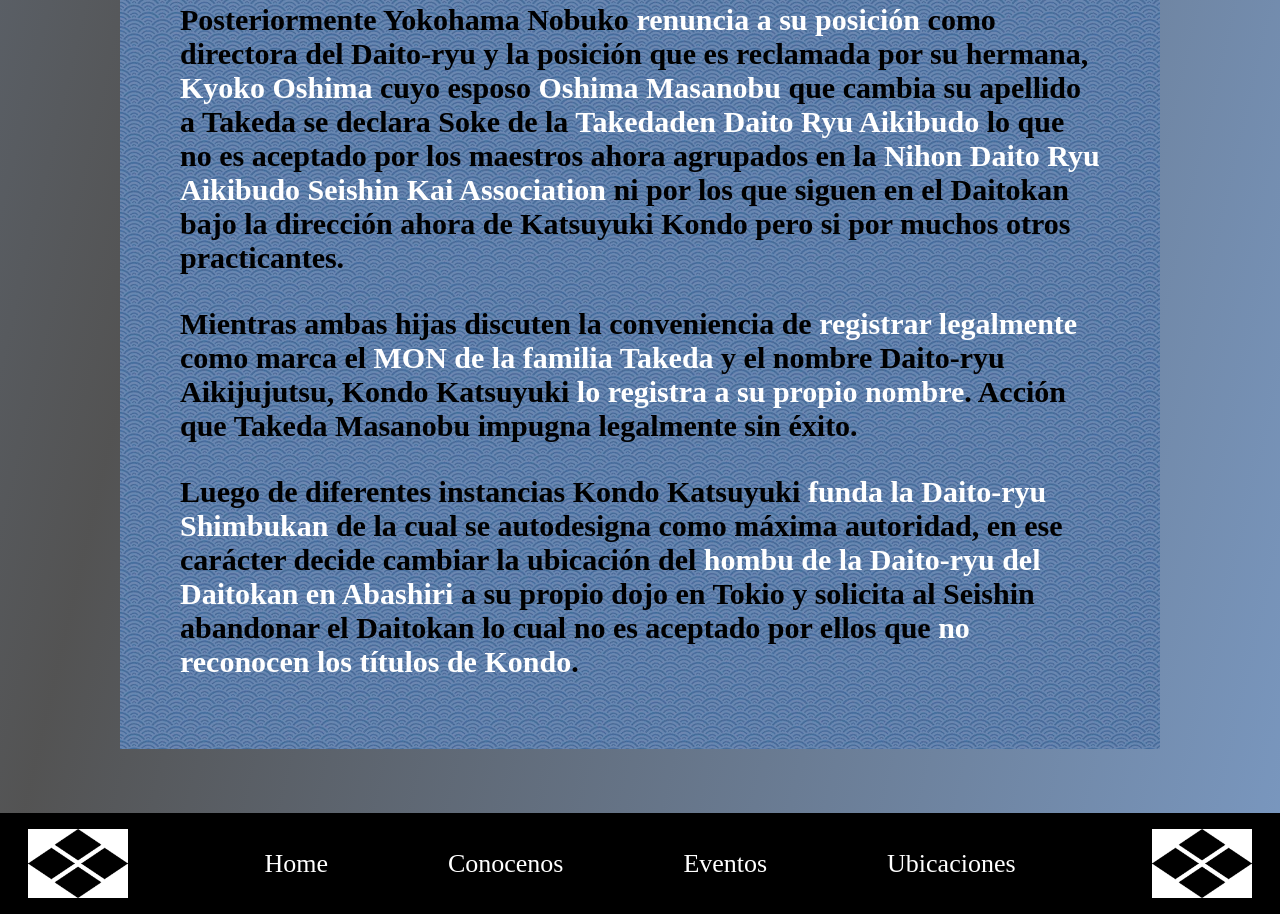
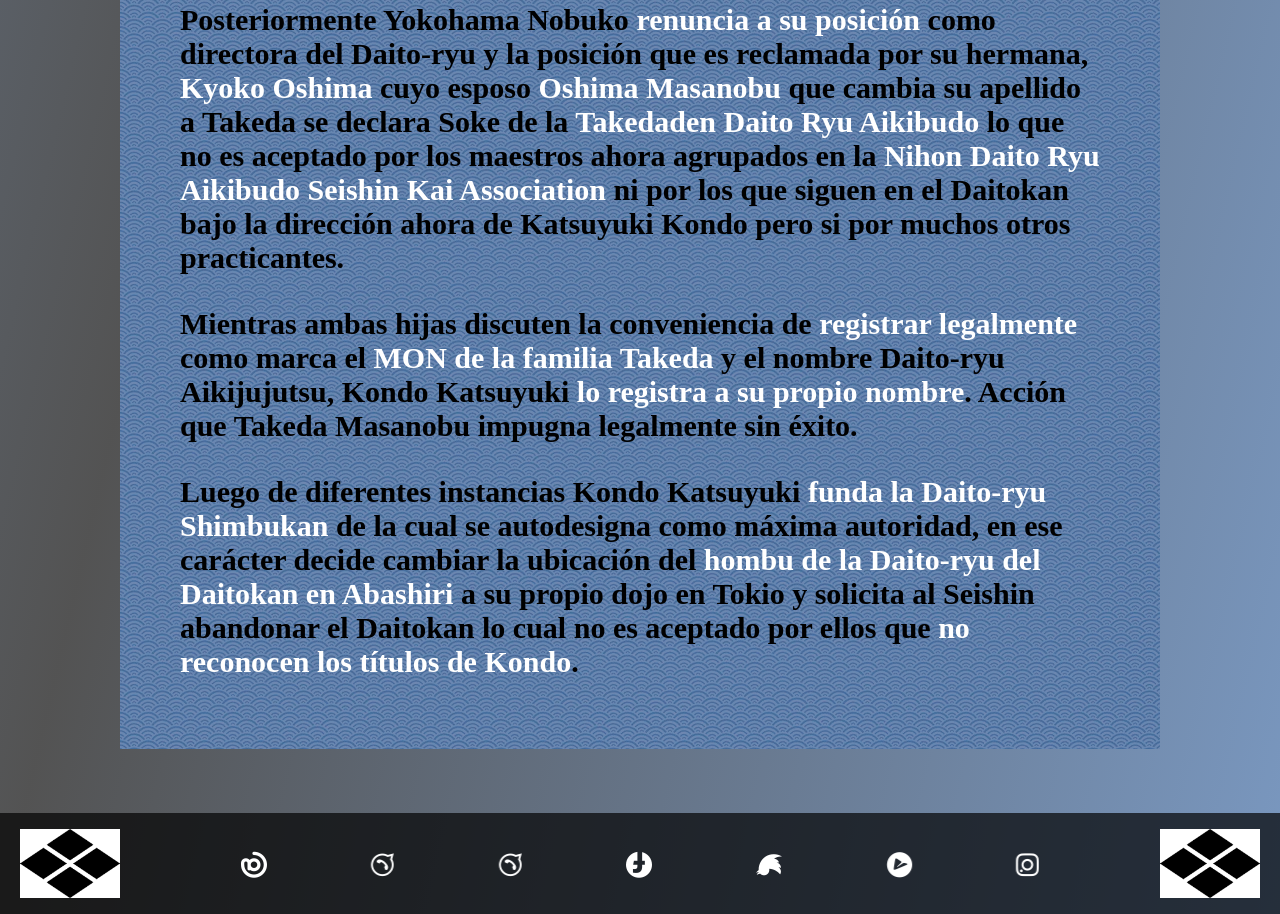
Before and after one commit to IvanGonzalezV/3a_Entrega_DesWeb, a website: page index.html in a window 1280 px wide. Shown: the part 4570-5484 px from the top of the page. Drawn offline with Linux system fonts and the light colour scheme.

Commit message:
index_done :fire:

```diff
--- a/index.html
+++ b/index.html
@@ -151,16 +151,18 @@
     </main>
 
     <footer>
-        <section id="navp-box">
-            <div class="navh-box">
-                <img src="Imagenes/Takeda_mon _Quarter.png" alt="Takeda Mon">
-                <a href="index.html">Home</a>
-                <a href="html/nosotros.html">Conocenos</a>
-                <a href="html/eventos.html">Eventos</a>
-                <a href="html/ubicaciones.html">Ubicaciones</a>
-                <img src="Imagenes/Takeda_mon _Quarter.png" alt="Takeda Mon">
-            </div>
-        </section>
+        <section id="ftrp-box">
+                <div class="ftrh-box">
+                    <img src="Imagenes/Takeda_mon _Quarter.png" alt="Takeda Mon">
+                    <i class="fa-solid fa-at fa-spin"></i>
+                    <i class="fa-brands fa-whatsapp fa-spin"></i>
+                    <i class="fa-brands fa-whatsapp fa-spin"></i>
+                    <i class="fa-brands fa-facebook fa-spin"></i>
+                    <i class="fa-brands fa-twitter fa-spin"></i>
+                    <i class="fa-brands fa-telegram fa-spin"></i>
+                    <i class="fa-brands fa-instagram fa-spin"></i>                    <img src="Imagenes/Takeda_mon _Quarter.png" alt="Takeda Mon">
+                </div>
+            </section>
     </footer>
 
 
--- a/scss/estilos.scss
+++ b/scss/estilos.scss
@@ -242,3 +242,33 @@
 }
 
 // De aqui inicia seccion del footer
+
+#ftrp-box {
+    background-color: rgba(0, 0, 0, 0.692);
+        img {
+            width: 100px;
+            margin: 16px 16px;
+            background-color: white;
+        }
+}
+
+.ftrh-box {
+    display: flex;
+    flex-direction: row;
+    flex-wrap: wrap;
+    justify-content: space-around;
+    align-items: center;
+    font-size: 26px;
+    gap: 96px;
+        i {
+            color: white;
+            text-decoration: none;
+            display: flex;
+            align-items: center;
+            transition: transform 0.6s;
+                &:hover {
+                    color: lightseagreen;
+                    transform: scale(1.1);
+                }
+        }
+}
```
Also changed, not shown: css/estilos.css, 1 other file.
